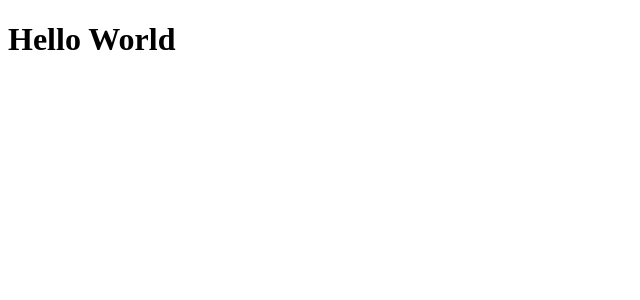
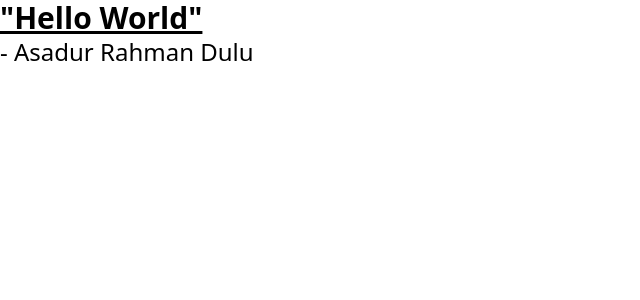
Before and after one commit to HossainAraf/ar_dulu_frontend, a React (Create React App) app: page / in a window 1280 px wide. Shown: the top 300 px of the page, without its empty margins (0-640 px from the left). Built offline with nearby package versions, Linux system fonts and the light colour scheme.

Commit message:
Install & configure tailwind css

```diff
--- a/package.json
+++ b/package.json
@@ -34,5 +34,8 @@
       "last 1 firefox version",
       "last 1 safari version"
     ]
+  },
+  "devDependencies": {
+    "tailwindcss": "^3.4.3"
   }
 }
--- a/src/App.css
+++ b/src/App.css
@@ -1,3 +1,9 @@
+@import 'tailwindcss/base';
+@import 'tailwindcss/components';
+@import 'tailwindcss/utilities';
+
+
+/*
 .App {
   text-align: center;
 }
@@ -35,4 +41,4 @@
   to {
     transform: rotate(360deg);
   }
-}
+} */
--- a/src/App.js
+++ b/src/App.js
@@ -2,7 +2,10 @@ import './App.css';
 
 function App() {
   return (
-   <h1>Hello World</h1>
+    <>
+      <h1 class="text-3xl font-bold underline">"Hello World" </h1>
+      <h5 class="text-2xl">- Asadur Rahman Dulu</h5>
+    </>
   );
 }
 
--- /dev/null
+++ b/tailwind.config.js
@@ -0,0 +1,8 @@
+/** @type {import('tailwindcss').Config} */
+module.exports = {
+  content: ['./src/**/*.{js,jsx,ts,tsx}'],
+  theme: {
+    extend: {},
+  },
+  plugins: [],
+};
```
Also changed, not shown: 1 other file (tests, documents, lock files or other folders).
